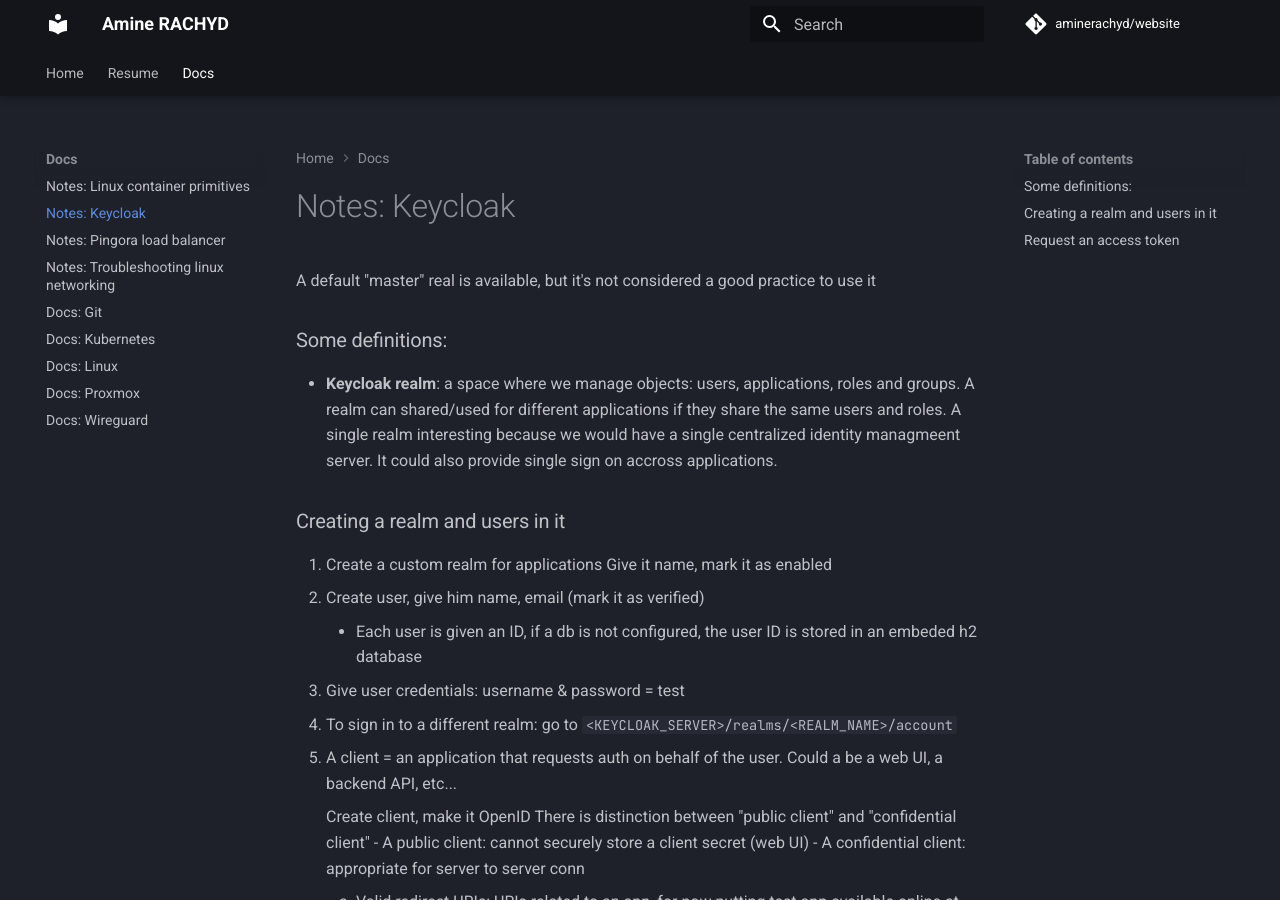
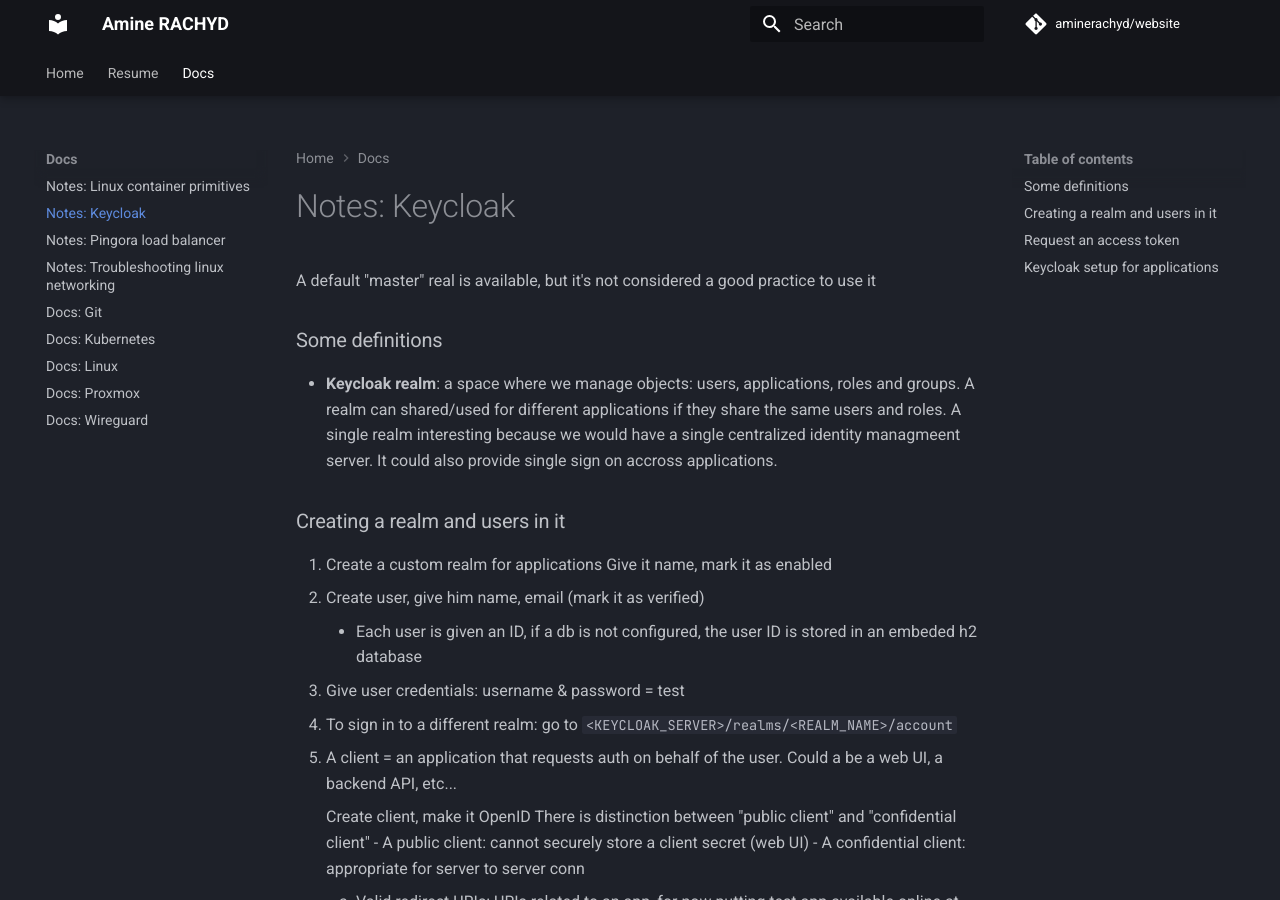
Before and after one commit to aminerachyd/website, an MkDocs documentation site: the page built from docs/Docs/NOTES_keycloak.md, in a window 1280 px wide and 900 px high. Built offline with MkDocs 1.6.1 and Material for MkDocs 9.7.7, drawn with Linux system fonts in a browser that asks for light colours; comment, search, counter and statistics services are not loaded.

Commit message:
edit keycloak notes

```diff
--- a/docs/Docs/NOTES_keycloak.md
+++ b/docs/Docs/NOTES_keycloak.md
@@ -2,7 +2,7 @@
 
 A default "master" real is available, but it's not considered a good practice to use it
 
-### Some definitions:
+### Some definitions
 
 - **Keycloak realm**: a space where we manage objects: users, applications, roles and groups.
     A realm can shared/used for different applications if they share the same users and roles.
@@ -64,7 +64,7 @@
 
 This returns an access token and an ID token to authenticate against servers
 
-# Keycloak setup for applications
+## Keycloak setup for applications
 
 - [Argo CD](https://argo-cd.readthedocs.io/en/stable/operator-manual/user-management/keycloak/)
   Notes: Watch out for config maps `argocd-cm` and `argocd-rbac-cm`. If you encounter issues about an incorrect redirect URL, check the `url` field in the former. If your user doesn't have sufficient rights after logging, check the `policy.csv` field in the latter.
```
